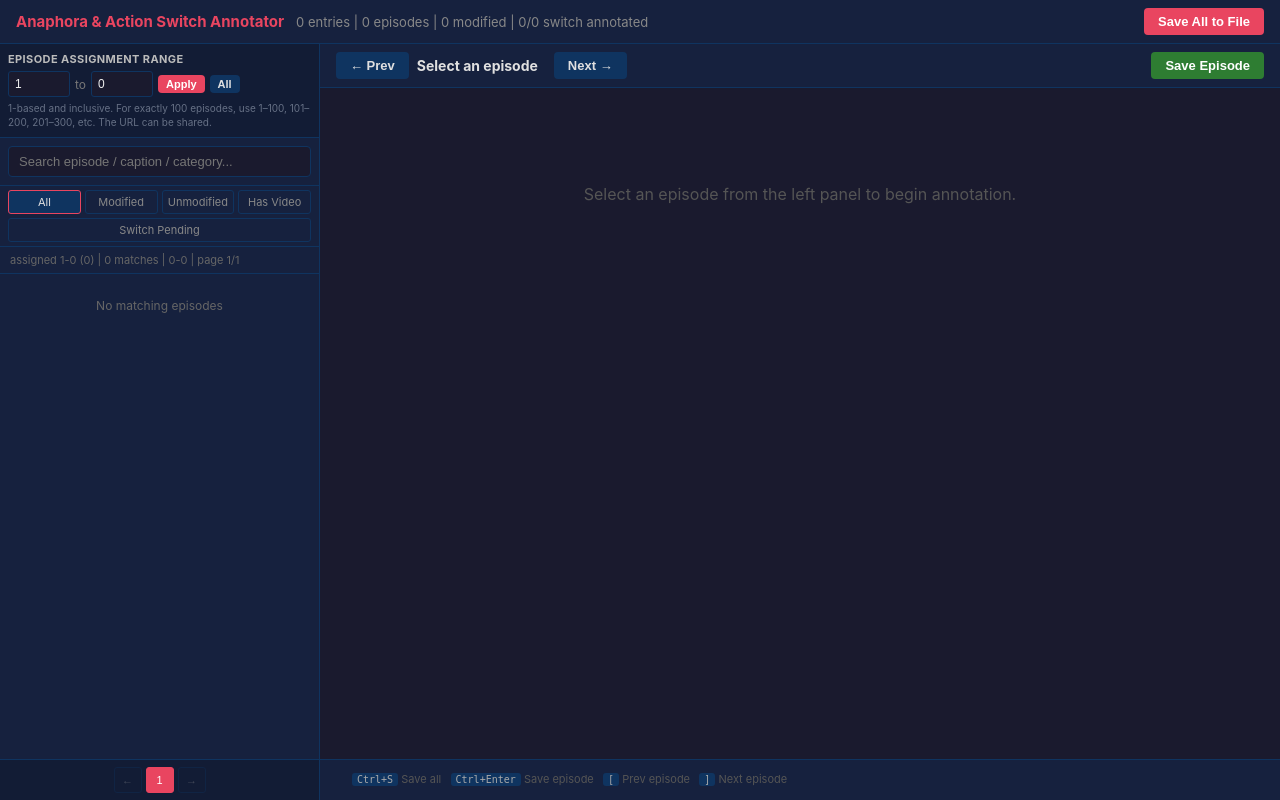
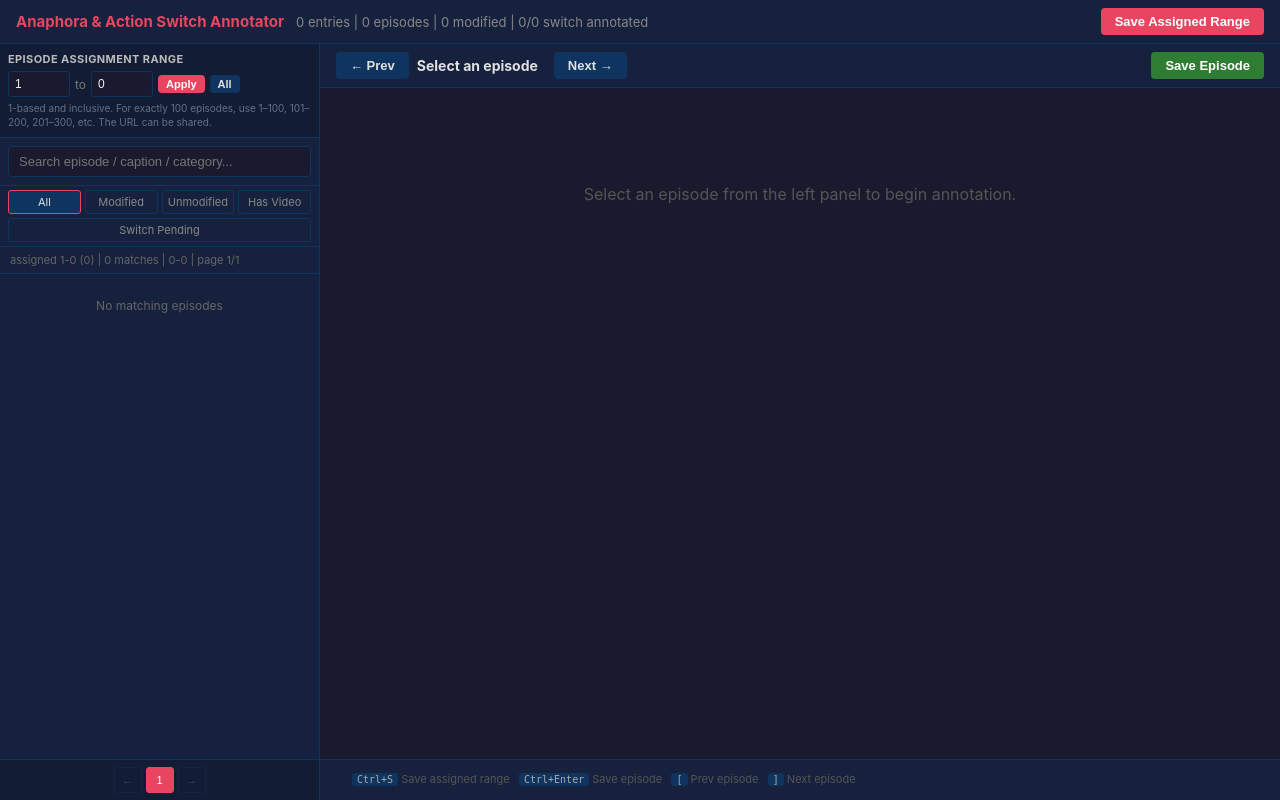
Before and after one commit to HERO-YDX/anaphoric_annotation, a Flask app: page / in a window 1280 px wide. Run offline with Flask 3, Linux system fonts and the light colour scheme; data that the repository does not hold is empty; parts of the project's set-up code (start-up, migrations or seed data) failed here and were passed over.

Commit message:
Export only the assigned episode range

```diff
--- a/app.py
+++ b/app.py
@@ -62,22 +62,69 @@ def timestamped_output_path(input_path, output_root=DEFAULT_OUTPUT_ROOT, now=Non
     timestamp = (now or datetime.now()).strftime("%Y%m%dT%H%M%S_%f")
     prefix = f"{Path(input_path).stem}_annotated_{timestamp}"
     candidate = output_root / f"{prefix}.jsonl"
+
+    def path_version_exists(path):
+        if path.exists() or not output_root.is_dir():
+            return path.exists()
+        range_prefix = f"{path.stem}_episodes_"
+        return any(
+            existing.is_file()
+            and existing.name.startswith(range_prefix)
+            and existing.suffix == ".jsonl"
+            for existing in output_root.iterdir()
+        )
+
     sequence = 1
-    while candidate.exists():
+    while path_version_exists(candidate):
         sequence += 1
         candidate = output_root / f"{prefix}_{sequence:03d}.jsonl"
     return candidate
 
 
+def timestamped_output_version(path, input_path):
+    """Parse the sortable timestamp and collision sequence of a full output."""
+    stem = re.escape(Path(input_path).stem)
+    pattern = re.compile(
+        rf"^{stem}_annotated_(\d{{8}}T\d{{6}}_\d{{6}})(?:_(\d{{3}}))?\.jsonl$"
+    )
+    match = pattern.match(Path(path).name)
+    if not match:
+        return None
+    try:
+        timestamp = datetime.strptime(match.group(1), "%Y%m%dT%H%M%S_%f")
+    except ValueError:
+        return None
+    return timestamp, int(match.group(2) or 1)
+
+
 def latest_timestamped_output(input_path, output_root=DEFAULT_OUTPUT_ROOT):
-    """Find the newest valid timestamped output for an input file."""
+    """Find the newest valid full timestamped output for an input file."""
     output_root = Path(output_root)
     if not output_root.is_dir():
         return None
 
+    candidates = []
+    for path in output_root.iterdir():
+        if not path.is_file():
+            continue
+        version = timestamped_output_version(path, input_path)
+        if version is None:
+            continue
+        candidates.append((*version, path))
+
+    return max(candidates, default=(None, None, None))[-1]
+
+
+def timestamped_range_outputs(input_path, output_root=DEFAULT_OUTPUT_ROOT):
+    """Return timestamped range outputs in chronological order."""
+    output_root = Path(output_root)
+    if not output_root.is_dir():
+        return []
+
     stem = re.escape(Path(input_path).stem)
     pattern = re.compile(
-        rf"^{stem}_annotated_(\d{{8}}T\d{{6}}_\d{{6}})(?:_(\d{{3}}))?\.jsonl$"
+        rf"^{stem}_annotated_(\d{{8}}T\d{{6}}_\d{{6}})"
+        rf"(?:_(\d{{3}}))?_episodes_(\d+)-(\d+)\.jsonl$"
     )
     candidates = []
     for path in output_root.iterdir():
@@ -90,15 +137,34 @@ def latest_timestamped_output(input_path, output_root=DEFAULT_OUTPUT_ROOT):
             timestamp = datetime.strptime(match.group(1), "%Y%m%dT%H%M%S_%f")
         except ValueError:
             continue
-        candidates.append((timestamp, int(match.group(2) or 1), path))
+        candidates.append({
+            "path": path,
+            "range_start": int(match.group(3)),
+            "range_end": int(match.group(4)),
+            "version": (timestamp, int(match.group(2) or 1)),
+        })
 
-    return max(candidates, default=(None, None, None))[-1]
+    return sorted(
+        candidates,
+        key=lambda candidate: (*candidate["version"], candidate["path"].name),
+    )
 
 
 def legacy_output_path(input_path):
     """Return the pre-versioning output location used by older releases."""
     input_path = Path(input_path)
     return input_path.with_name(f"{input_path.stem}_annotated.jsonl")
+
+
+def range_output_path(output_path, range_start, range_end, total_episodes):
+    """Add a zero-padded inclusive episode range to an output filename."""
+    output_path = Path(output_path)
+    width = max(3, len(str(total_episodes)))
+    suffix = output_path.suffix or ".jsonl"
+    stem = output_path.stem if output_path.suffix else output_path.name
+    return output_path.with_name(
+        f"{stem}_episodes_{range_start:0{width}d}-{range_end:0{width}d}{suffix}"
+    )
 
 
 def write_jsonl_atomic(path, entries):
@@ -223,6 +289,41 @@ def parse_episode_range(args, total_episodes):
             f"1 <= range_start <= range_end <= {total_episodes}"
         )
     return range_start, range_end
+
+
+def episode_range_entry_indices(episodes, episode_ids, range_start, range_end):
+    """Return original entry indices for an inclusive episode range."""
+    return sorted(
+        index
+        for episode_id in episode_ids[range_start - 1:range_end]
+        for index in episodes[episode_id]
+    )
+
+
+def restore_output_entries(original_entries, modified_entries, output_entries, indices):
+    """Restore one full or partial output after validating record alignment."""
+    if len(output_entries) != len(indices):
+        return False
+
+    def identity(entry):
+        return (
+            entry.get("episode_id"),
+            entry.get("target_segment_id"),
+            entry.get("target_video_name"),
+        )
+
+    if any(
+        identity(original_entries[index]) != identity(output_entry)
+        for index, output_entry in zip(indices, output_entries)
+    ):
+        return False
+
+    for index, output_entry in zip(indices, output_entries):
+        if output_entry.get("annotated"):
+            modified_entries[index] = output_entry
+        else:
+            modified_entries.pop(index, None)
+    return True
 
 
 def resolve_video_path(video_name):
@@ -617,14 +718,29 @@ def api_delete_annotation():
 
 @app.route("/api/save", methods=["POST"])
 def api_save():
-    output_path = DATA["output_path"]
+    data = request.get_json(silent=True) or {}
+    total_episodes = len(DATA["episode_ids"])
+    try:
+        range_start, range_end = parse_episode_range(data, total_episodes)
+    except ValueError as exc:
+        return jsonify({"ok": False, "error": str(exc)}), 400
+
+    range_episode_ids = DATA["episode_ids"][range_start - 1:range_end]
+    range_indices = episode_range_entry_indices(
+        DATA["episodes"], DATA["episode_ids"], range_start, range_end
+    )
     output_entries = [
-        DATA["modified"].get(i, entry)
-        for i, entry in enumerate(DATA["entries"])
+        DATA["modified"].get(index, DATA["entries"][index])
+        for index in range_indices
     ]
-    modified_count = len(DATA["modified"])
+    modified_count = sum(index in DATA["modified"] for index in range_indices)
     action_switch_annotated_count = sum(
         is_action_switch_annotated(entry) for entry in output_entries
+    )
+    output_path = str(
+        range_output_path(
+            DATA["output_path"], range_start, range_end, total_episodes
+        )
     )
     try:
         write_jsonl_atomic(output_path, output_entries)
@@ -635,9 +751,14 @@ def api_save():
         "ok": True,
         "saved_to": output_path,
         "modified_count": modified_count,
+        "total_episodes": len(range_episode_ids),
         "total_entries": len(output_entries),
         "action_switch_annotated_count": action_switch_annotated_count,
         "complete": action_switch_annotated_count == len(output_entries),
+        "episode_range": {
+            "start": range_start,
+            "end": range_end,
+        },
     })
 
 
@@ -695,6 +816,8 @@ def main():
     print(f"Available videos: {len(DATA['available_videos'])}")
 
     resume_path = None
+    resume_version = None
+    range_resume_candidates = []
     if args.output:
         DATA["output_path"] = os.path.abspath(args.output)
         if os.path.exists(DATA["output_path"]):
@@ -702,10 +825,21 @@ def main():
     else:
         DEFAULT_OUTPUT_ROOT.mkdir(parents=True, exist_ok=True)
         resume_path = latest_timestamped_output(DATA["jsonl_path"])
+        if resume_path is not None:
+            resume_version = timestamped_output_version(
+                resume_path, DATA["jsonl_path"]
+            )
         if resume_path is None:
             legacy_path = legacy_output_path(DATA["jsonl_path"])
             if legacy_path.exists():
                 resume_path = legacy_path
+        range_resume_candidates = timestamped_range_outputs(DATA["jsonl_path"])
+        if resume_version is not None:
+            range_resume_candidates = [
+                candidate
+                for candidate in range_resume_candidates
+                if candidate["version"] >= resume_version
+            ]
         DATA["output_path"] = str(
             timestamped_output_path(DATA["jsonl_path"])
         )
@@ -720,19 +854,47 @@ def main():
     else:
         DATA["entries"] = load_jsonl(DATA["jsonl_path"])
 
-    # Resume from existing output
+    # Build episode index before restoring full and partial range outputs.
+    DATA["episodes"] = build_episode_index(DATA["entries"])
+    DATA["episode_ids"] = list(DATA["episodes"].keys())
+    DATA["modified"] = {}
+
+    # Resume from the latest full snapshot, then newer range snapshots.
     if resume_path is not None:
         print(f"Resuming from: {resume_path}")
         output_entries = load_jsonl(resume_path)
-        if len(output_entries) == len(DATA["entries"]):
-            for i, (orig, out) in enumerate(zip(DATA["entries"], output_entries)):
-                if out.get("annotated"):
-                    DATA["modified"][i] = out
-            print(f"Resumed {len(DATA['modified'])} modified entries")
+        if not restore_output_entries(
+            DATA["entries"],
+            DATA["modified"],
+            output_entries,
+            list(range(len(DATA["entries"]))),
+        ):
+            print(f"Skipped incompatible output: {resume_path}")
 
-    # Build episode index
-    DATA["episodes"] = build_episode_index(DATA["entries"])
-    DATA["episode_ids"] = list(DATA["episodes"].keys())
+    for candidate in range_resume_candidates:
+        range_start = candidate["range_start"]
+        range_end = candidate["range_end"]
+        try:
+            parse_episode_range(
+                {"range_start": range_start, "range_end": range_end},
+                len(DATA["episode_ids"]),
+            )
+        except ValueError:
+            print(f"Skipped invalid range output: {candidate['path']}")
+            continue
+        indices = episode_range_entry_indices(
+            DATA["episodes"], DATA["episode_ids"], range_start, range_end
+        )
+        output_entries = load_jsonl(candidate["path"])
+        if restore_output_entries(
+            DATA["entries"], DATA["modified"], output_entries, indices
+        ):
+            print(f"Resuming range {range_start}-{range_end}: {candidate['path']}")
+        else:
+            print(f"Skipped incompatible range output: {candidate['path']}")
+
+    if resume_path is not None or range_resume_candidates:
+        print(f"Resumed {len(DATA['modified'])} modified entries")
 
     print(f"Loaded {len(DATA['entries'])} entries, {len(DATA['episode_ids'])} episodes")
     print(f"Output: {DATA['output_path']}")
--- a/templates/index.html
+++ b/templates/index.html
@@ -177,7 +177,7 @@ body { font-family: -apple-system, BlinkMacSystemFont, 'Segoe UI', sans-serif; b
   <span class="title">Anaphora &amp; Action Switch Annotator</span>
   <span class="info" id="globalInfo">Loading...</span>
   <span class="spacer"></span>
-  <button class="btn btn-primary" onclick="saveAll()">Save All to File</button>
+  <button class="btn btn-primary" onclick="saveAll()">Save Assigned Range</button>
 </div>
 
 <div class="main">
@@ -230,7 +230,7 @@ body { font-family: -apple-system, BlinkMacSystemFont, 'Segoe UI', sans-serif; b
 
     <div class="bottom-bar">
       <div class="hints">
-        <kbd>Ctrl+S</kbd> Save all &nbsp;
+        <kbd>Ctrl+S</kbd> Save assigned range &nbsp;
         <kbd>Ctrl+Enter</kbd> Save episode &nbsp;
         <kbd>[</kbd> Prev episode &nbsp;
         <kbd>]</kbd> Next episode
@@ -860,11 +860,21 @@ async function saveEpisode() {
 
 async function saveAll() {
   try {
-    const r = await fetch(`${BASE}/api/save`, {method: 'POST'});
+    const r = await fetch(`${BASE}/api/save`, {
+      method: 'POST',
+      headers: {'Content-Type': 'application/json'},
+      body: JSON.stringify({
+        range_start: episodeRangeStart,
+        range_end: episodeRangeEnd,
+      }),
+    });
     const d = await r.json();
     if (r.ok && d.ok) {
-      const state = d.complete ? 'Complete annotation exported' : 'Annotation progress exported';
-      showStatus(`${state}: ${d.saved_to} (${d.action_switch_annotated_count}/${d.total_entries})`);
+      const state = d.complete ? 'Complete range exported' : 'Range progress exported';
+      showStatus(
+        `${state} [${d.episode_range.start}-${d.episode_range.end}]: ${d.saved_to} ` +
+        `(${d.action_switch_annotated_count}/${d.total_entries})`
+      );
       fetchInfo();
     } else {
       showStatus(d.error || 'Could not export annotations.', true);
```
Also changed, not shown: tests/test_app.py (+172 -2 lines), README.md, annotation_output/README.md.
